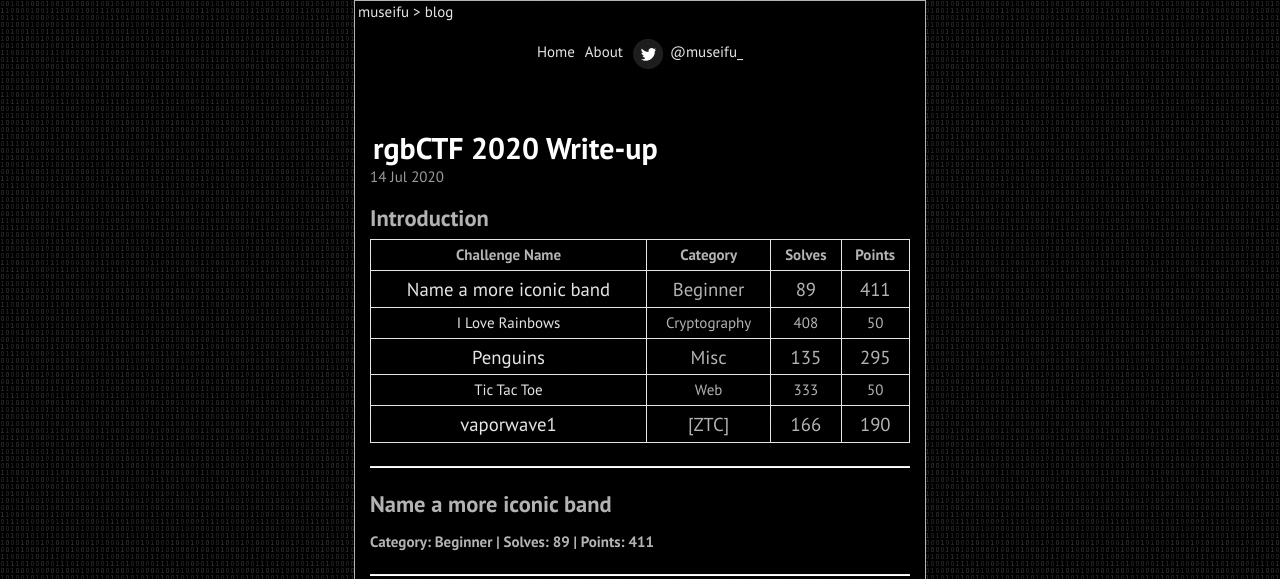
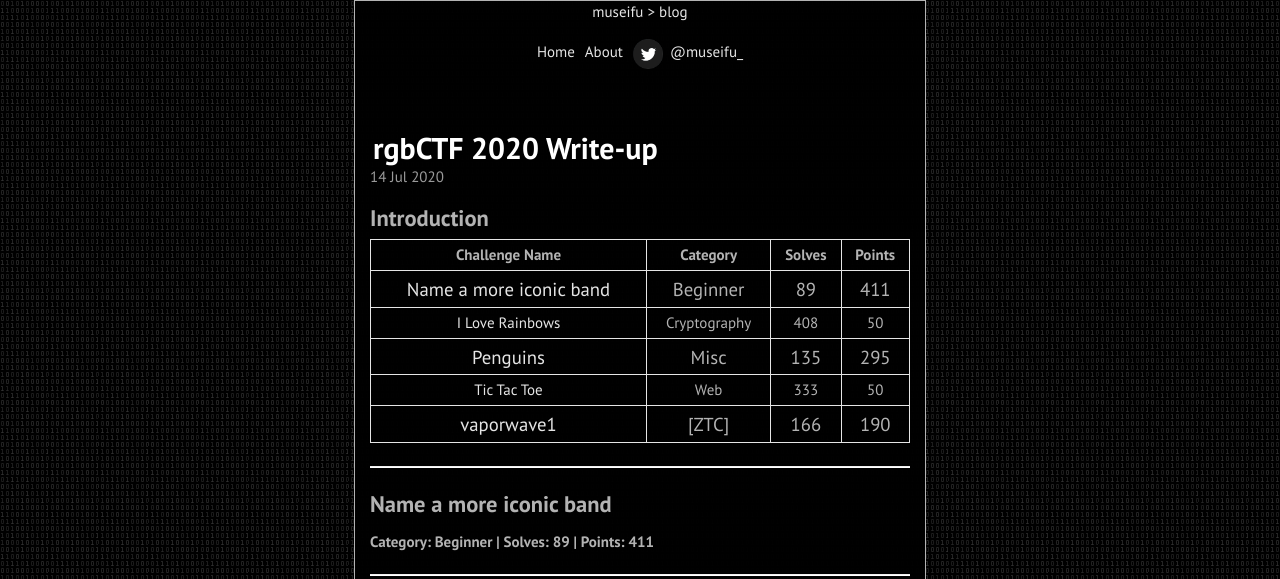
Before and after one commit to museifu666/museifu666.github.io, a Jekyll site: the page built from index.html, in a window 1280 px wide. Shown: the top 579 px of the page. Built offline with Jekyll 4.4.1, drawn with Linux system fonts in a browser that asks for light colours; the list of posts is cut into pages by our own code; grey boxes are pictures that could not be loaded.

Commit message:
Update poole.css

```diff
--- a/public/css/poole.css
+++ b/public/css/poole.css
@@ -39,7 +39,7 @@
 	display: inline;
 }
 
-.myTopnav {
+#myTopnav {
         text-align: center;
 }
 
```
